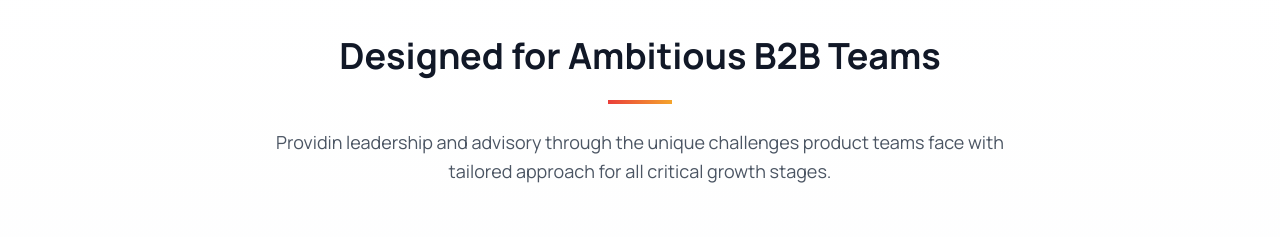
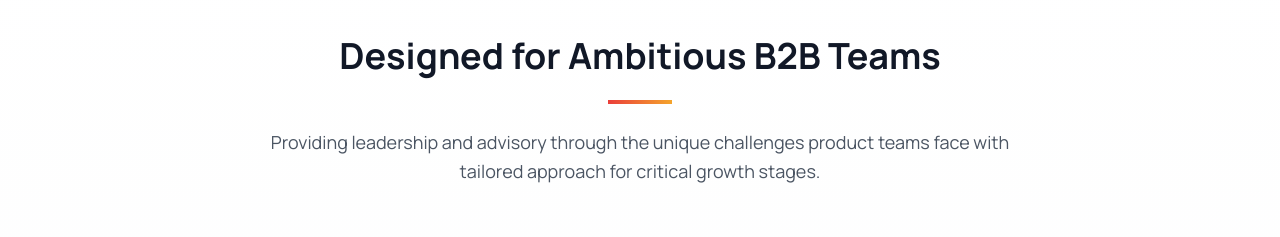
Before and after one commit to badasscompass/b2b-saas-showcase, a React (Vite) app: page / in a window 1280 px wide. Shown: the part 940-1177 px from the top of the page. Built offline with nearby package versions, Linux system fonts and the light colour scheme.

Commit message:
missing letter

```diff
--- a/src/components/WhoWeServeSection.tsx
+++ b/src/components/WhoWeServeSection.tsx
@@ -56,7 +56,7 @@ export const WhoWeServeSection = () => {
       <div className="container mx-auto container-padding">
         <SectionHeader
           title="Designed for Ambitious B2B Teams"
-          subtitle="Providin leadership and advisory through the unique challenges product teams face with tailored approach for all critical growth stages."
+          subtitle="Providing leadership and advisory through the unique challenges product teams face with tailored approach for critical growth stages."
         />
 
 <div className="grid grid-cols-1 lg:grid-cols-3 gap-8 lg:gap-6 lg:items-stretch">
```
